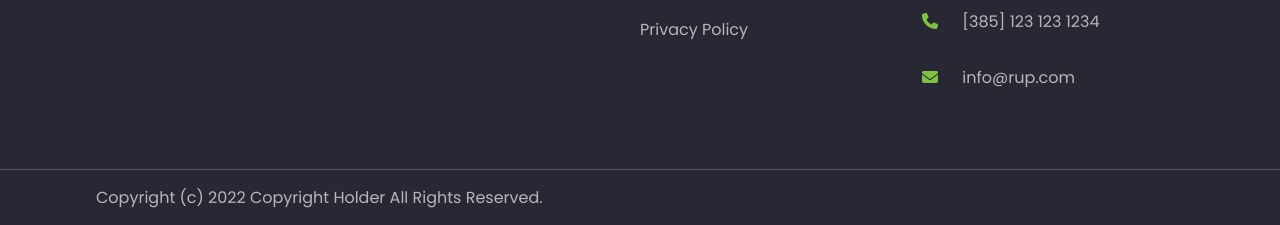
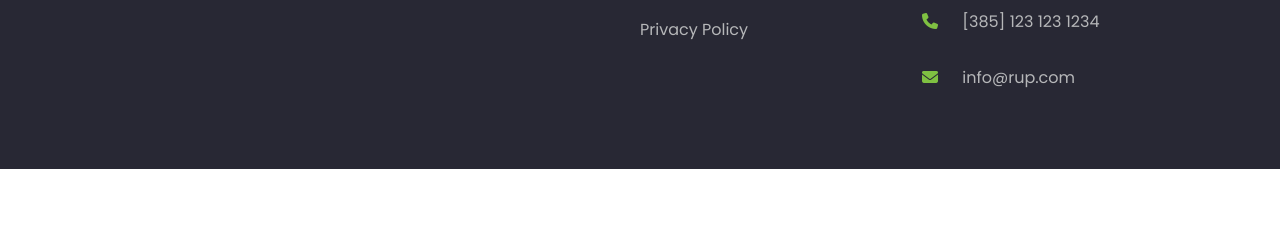
Before and after one commit to Destro365/Hotel-Rezervacija, a plain HTML site: page index.html in a window 1280 px wide. Shown: the part 5628-5853 px from the top of the page. After the commit the page ends 5797 px from the top, so only its background shows below. Drawn offline with nearby package versions, Linux system fonts and the light colour scheme; files whose address does not match are found by name.

Commit message:
Update index.html

```diff
--- a/index.html
+++ b/index.html
@@ -757,9 +757,7 @@
     </div>
   </footer>
 
-  <div class="legal">
-    <p class="container">Copyright (c) 2022 Copyright Holder All Rights Reserved.</p>
-  </div>
+
 
 
 
```
